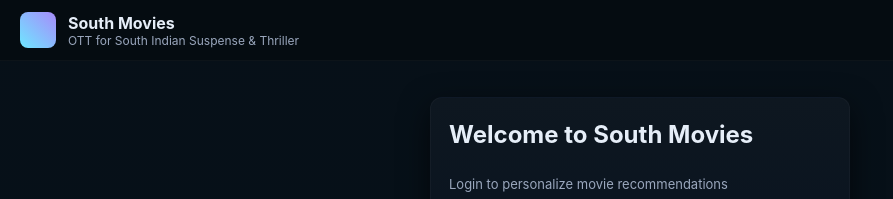
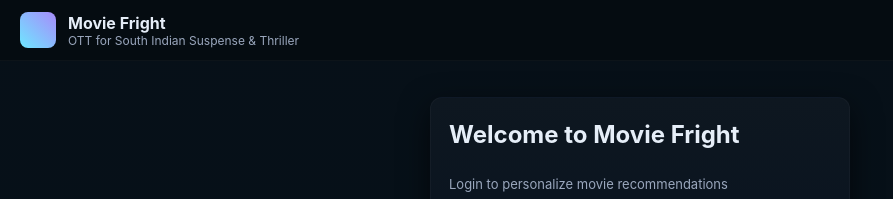
Before and after one commit to siddiobulreddy/Movie-Fright, a plain HTML site: page index.html in a window 1280 px wide. Shown: the top 199 px of the page, without its empty margins (0-893 px from the left). Drawn offline with Linux system fonts and the light colour scheme.

Commit message:
Update index.html

```diff
--- a/index.html
+++ b/index.html
@@ -3,7 +3,7 @@
 <head>
   <meta charset="utf-8" />
   <meta name="viewport" content="width=device-width,initial-scale=1" />
-  <title>South Movies — OTT (Suspense & Thriller)</title>
+  <title>Movie Fright — OTT (Suspense & Thriller)</title>
   <link rel="stylesheet" href="style.css" />
 </head>
 <body>
@@ -11,7 +11,7 @@
     <div class="brand">
       <div class="logo-mark" aria-hidden="true"></div>
       <div>
-        <div class="site-title">South Movies</div>
+        <div class="site-title">Movie Fright</div>
         <div class="site-sub">OTT for South Indian Suspense & Thriller</div>
       </div>
     </div>
@@ -21,7 +21,7 @@
     <!-- Login Page -->
     <section id="loginPage" class="page active">
       <div class="card center-card">
-        <h1>Welcome to South Movies</h1>
+        <h1>Welcome to Movie Fright</h1>
         <p class="muted">Login to personalize movie recommendations</p>
         <input id="username" type="text" placeholder="Username" autocomplete="username" />
         <input id="password" type="password" placeholder="Password" autocomplete="current-password" />
```
